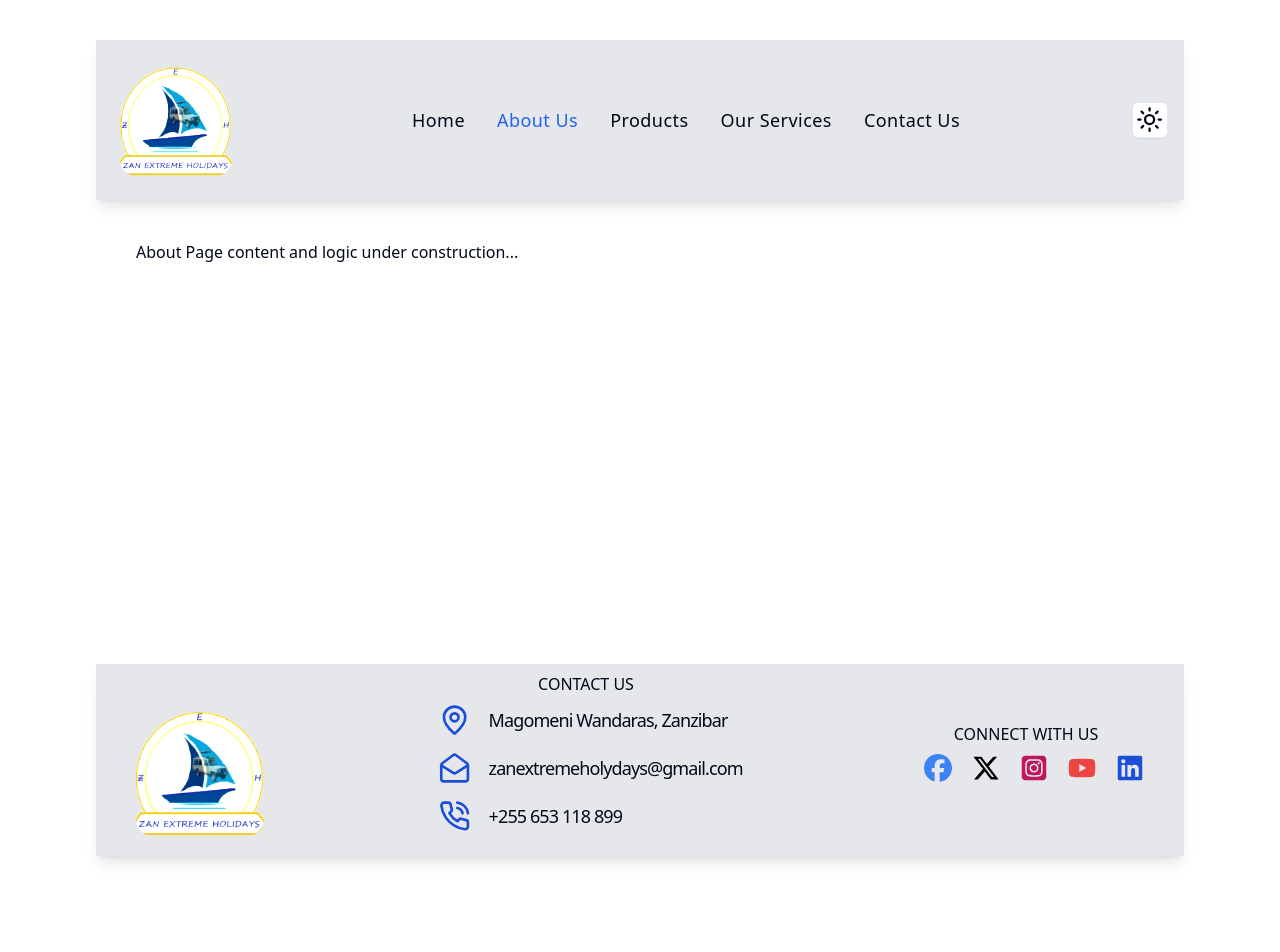
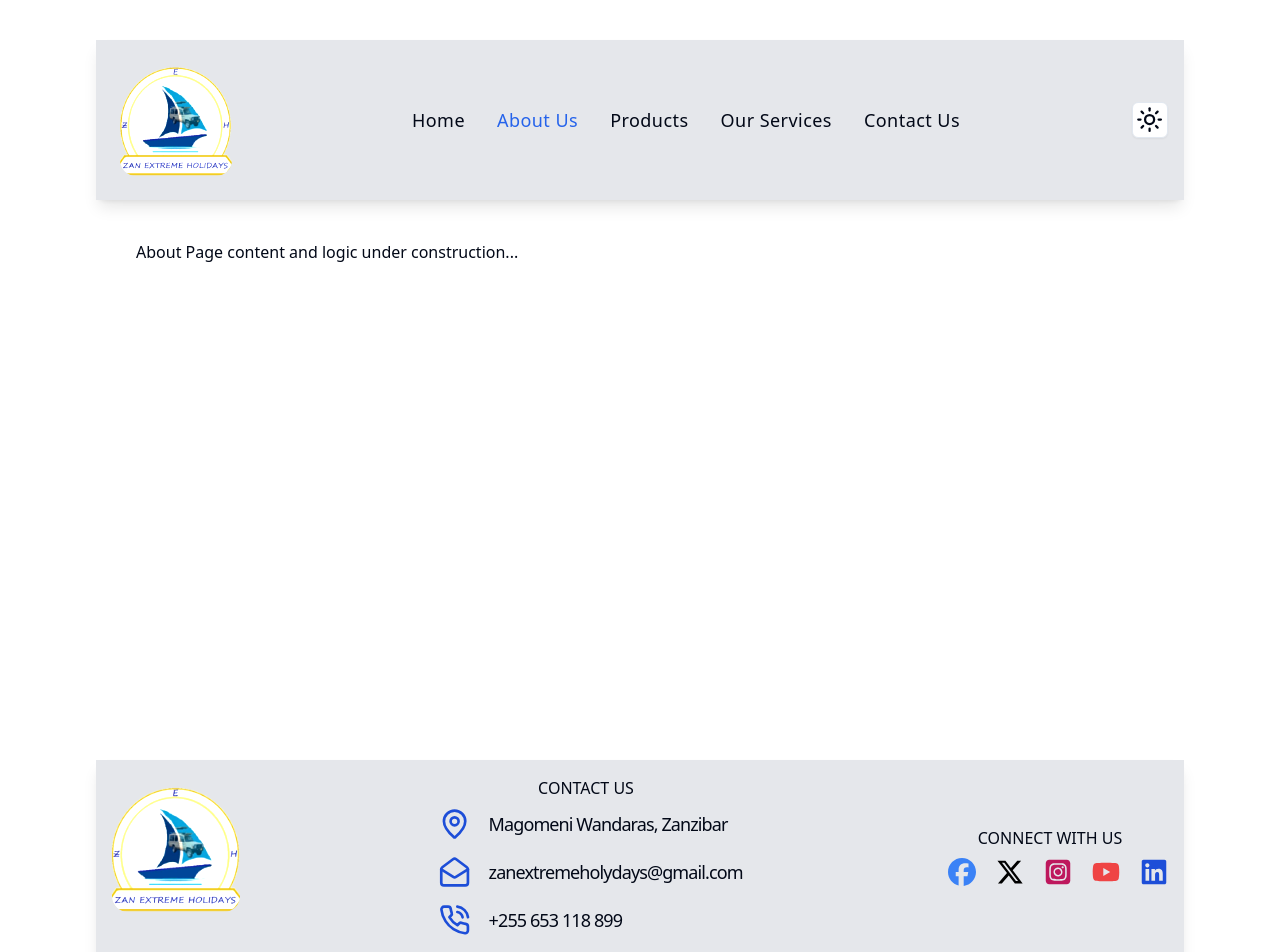
Before and after one commit to asnganje/zan-extreme-app, a React (Vite) app: page /about in a window 1280 px wide. Shown: the top 952 px of the page. Before the commit the page ends 876 px from the top, so only its background shows below. Built offline with nearby package versions, Linux system fonts and the light colour scheme.

Commit message:
Fix logo padding

```diff
--- a/src/components/Footer/Footer.tsx
+++ b/src/components/Footer/Footer.tsx
@@ -6,9 +6,9 @@ import { NavLink } from "react-router-dom"
 
 function Footer() {
   return (
-    <div className="-mt-[12vh] bg-gray-200 dark:bg-black shadow-lg pb-6">
-      <div className="grid grid-cols-1 gap-y-10 w-full place-items-center md:flex justify-between px-10">
-        <div className="hidden md:block w-[8rem] h-[8rem]">
+    <div className="bg-gray-200 dark:bg-black shadow-lg pb-6">
+      <div className="grid grid-cols-1 gap-y-10 w-full place-items-center md:flex justify-between px-4">
+        <div className="hidden md:block w-[8rem] h-[8rem] md:mb-14">
           <Logo />
         </div>
         <div className="">
--- a/src/components/LandingContentArea/LandingIntro.tsx
+++ b/src/components/LandingContentArea/LandingIntro.tsx
@@ -3,7 +3,7 @@ import Logo from "../ui/Logo"
 function LandingIntro() {
   return (
     <div>
-      <div className=" shadow-lg py-2 mt-2">
+      <div className=" shadow-lg pb-2">
         <p className="font-bodoni text-2xl md:text-4xl text-blue-400 font-extrabold text-center">Zan Extreme Holidays and Wildlife Safaris!</p>
       </div>
       <div className="flex flex-col items-center md:grid md:grid-cols-[1fr] md:place-items-center">
--- a/src/components/dashboard/Dashboard.tsx
+++ b/src/components/dashboard/Dashboard.tsx
@@ -20,7 +20,7 @@ function Dashboard() {
   }
 
   return (
-    <div className="shadow-2xl my-[12vh] p-8">
+    <div className="shadow-lg px-8 pb-8">
       <p className="text-center uppercase text-xl xs:text-3xl text-blue-400 px-1 py-6 shadow-2xl rounded mt-2 mb-10"><span className="hidden md:inline">"Discover Zanzibar: </span><span className="inline md:hidden">"THE </span>Wonders Tour Package<span className="inline md:hidden">"</span><span className="hidden md:inline">"</span></p>
       {
         dashItems.map((item, i)=> {
```
